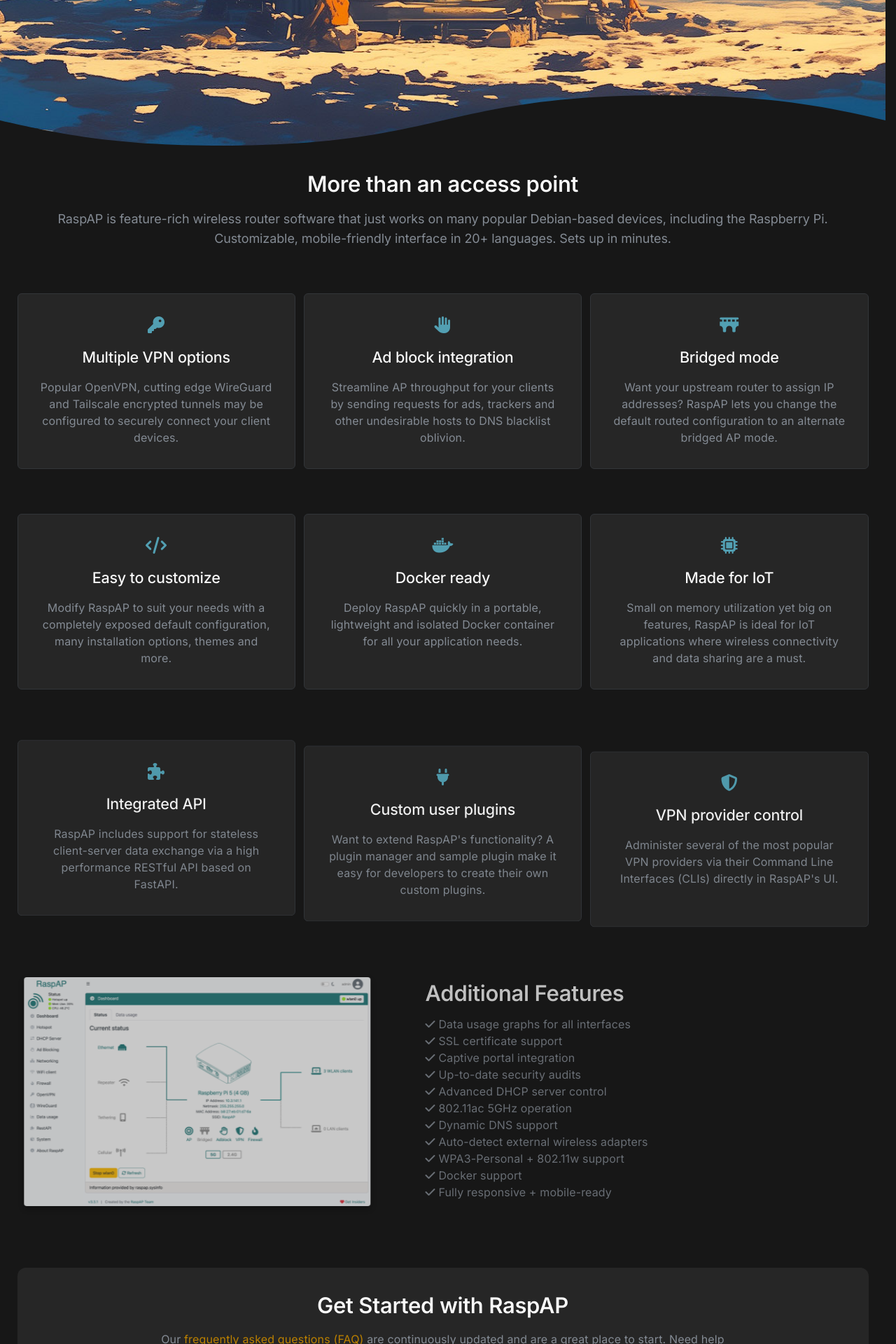
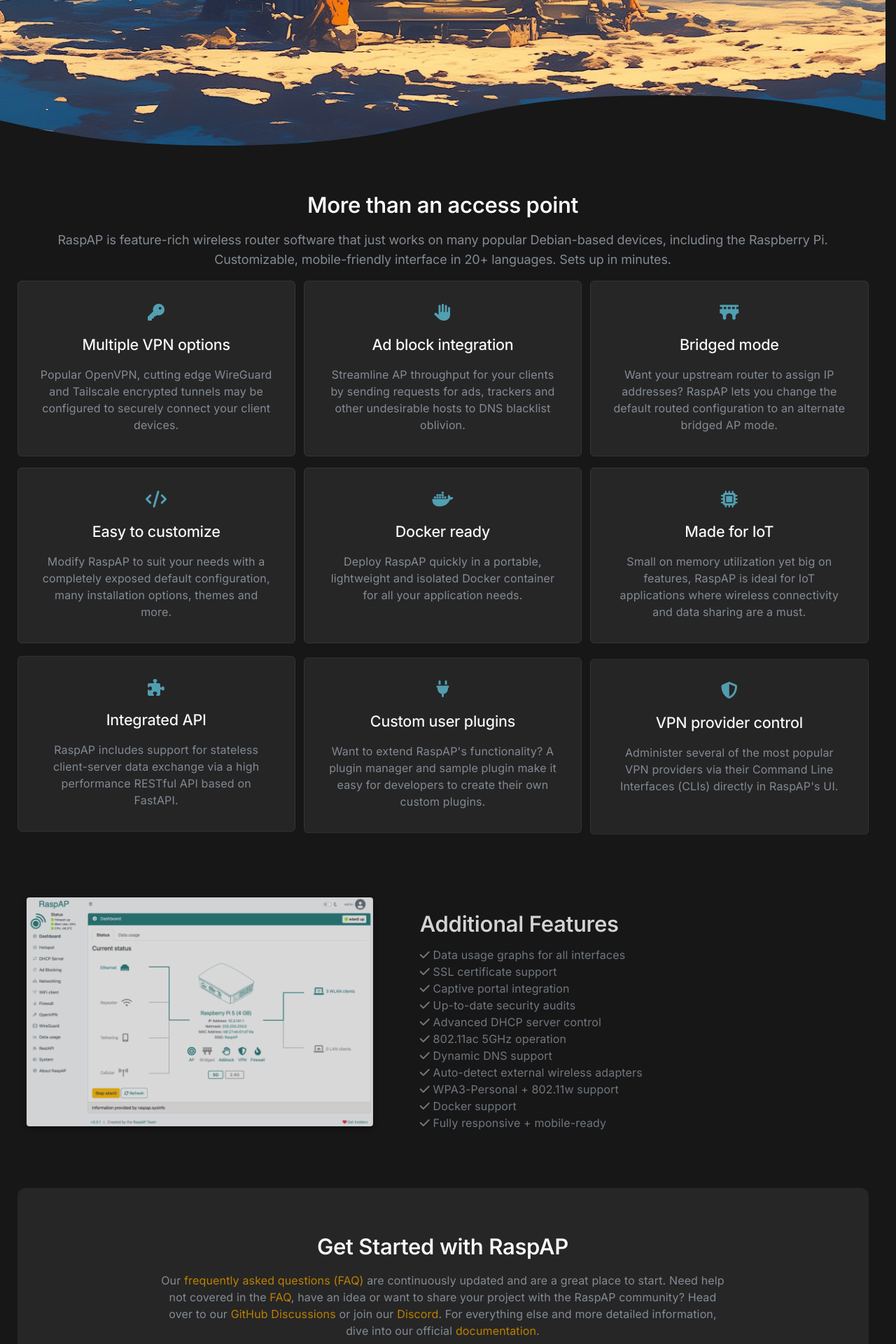
Before and after one commit to RaspAP/theme-test, an MkDocs documentation site: the page built from docs/index.md, in a window 1280 px wide. Shown: the part 639-2559 px from the top of the page at 70% size. Built offline with MkDocs 1.6.1 and Material for MkDocs 9.7.7, drawn with Linux system fonts in a browser that asks for light colours; nearby versions of some CDN libraries; comment, search, counter and statistics services are not loaded.

Commit message:
Style tweaks

```diff
--- a/custom/overrides/assets/stylesheets/home.css
+++ b/custom/overrides/assets/stylesheets/home.css
@@ -20,6 +20,7 @@
     background-repeat: no-repeat;
     overflow-x: hidden;
     overflow-y: auto;
+    scroll-behavior: smooth;
 }
 
 
@@ -55,8 +56,6 @@
     content: "";
     position: absolute;
     inset: 0;
-    backdrop-filter: blur(2px);
-    -webkit-backdrop-filter: blur(2px);
     z-index: 0;
   }
 
@@ -421,7 +420,7 @@
 /* ====== FEATURES ====== */
 
 .features .column-grid-3 {
-    margin-top: var(--size-64);
+    margin-top: var(--size-16);
 
     & .lp-tab {
         background-color: var(--bg-base-second);
@@ -518,7 +517,7 @@
     .fs-display-m { font-size: var(--fs-display-m); line-height: 60px; letter-spacing: -0.01em;}
     .fs-headline-xl { font-size: var(--fs-headline-xl); line-height: 48px; letter-spacing: -0.02em;}
     .fs-headline-l { font-size: var(--fs-headline-l); line-height: 44px; letter-spacing: -0.02em;}
-    .fs-headline-m { font-size: var(--fs-headline-m); line-height: 40px; letter-spacing: -0.01em; margin-bottom: var(--size-12); margin-top: -1.5rem;}
+    .fs-headline-m { font-size: var(--fs-headline-m); line-height: 40px; letter-spacing: -0.01em; margin-bottom: var(--size-12);}
     .fs-headline-s { font-size: var(--fs-headline-s); line-height: 38px; letter-spacing: -0.01em; }
     .fs-headline-xs { font-size: var(--fs-headline-xs); line-height: 30px; letter-spacing: -0.01em;}
     .fs-headline-xxs { font-size: var(--fs-headline-xxs); line-height: 28px; letter-spacing: -0.1px;}
```
